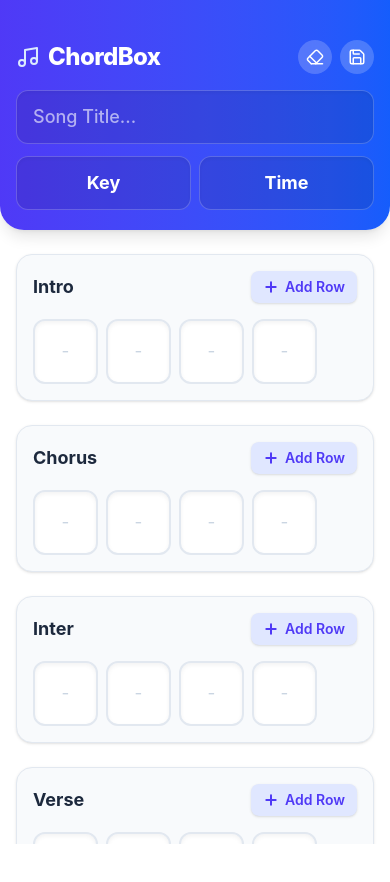
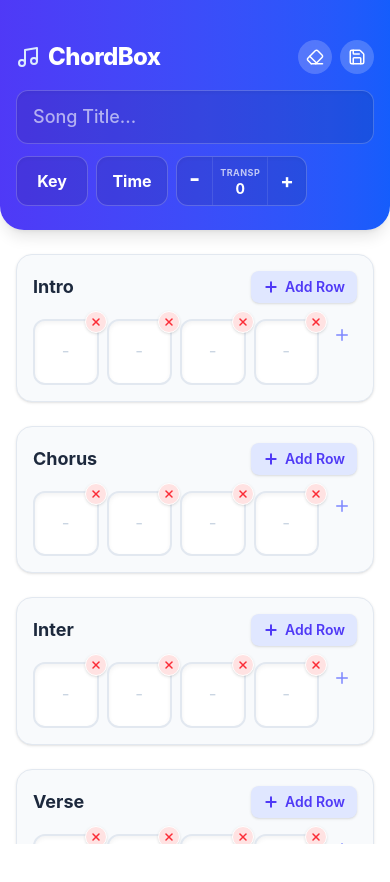
Before and after one commit to NadunML/Chord-Page, a React (Vite) app: page / in a window 390 px wide. Shown: the top 882 px of the page. Built offline with nearby package versions, Linux system fonts and the light colour scheme.

Commit message:
feat: complete application logic, implement transposition engine, dynamic grid management, and robust A4 export pipeline

```diff
--- a/package.json
+++ b/package.json
@@ -1,7 +1,8 @@
 {
-  "name": "@figma/my-make-file",
+  "name": "chord-sheet-generator",
+  "description": "A professional chord sheet application that generates dynamic, scaleable, high-quality A4 JPG exports for musicians.",
   "private": true,
-  "version": "0.0.1",
+  "version": "1.0.0",
   "type": "module",
   "scripts": {
     "build": "vite build",
--- a/src/app/App.jsx
+++ b/src/app/App.jsx
@@ -73,6 +73,10 @@ export default function App() {
   const [isCapturing, setIsCapturing] = useState(false);
   const printRef = useRef(null);
 
+  const [transposeCount, setTransposeCount] = useState(() => {
+    return parseInt(localStorage.getItem('chordBox_transpose') || '0', 10);
+  });
+
   // Sync states to local storage
   useEffect(() => {
     localStorage.setItem('chordBox_songName', songName);
@@ -89,6 +93,10 @@ export default function App() {
   useEffect(() => {
     localStorage.setItem('chordBox_sections', JSON.stringify(sections));
   }, [sections]);
+
+  useEffect(() => {
+    localStorage.setItem('chordBox_transpose', transposeCount.toString());
+  }, [transposeCount]);
 
   const updateChord = (sectionId, rowIndex, colIndex, value) => {
     setSections(prev => prev.map(sec => {
@@ -135,6 +143,27 @@ export default function App() {
     }));
   };
 
+  const removeCell = (sectionId, rowIndex, colIndex) => {
+    setSections(prev => prev.map(sec => {
+      if (sec.id !== sectionId) return sec;
+      const newRows = [...sec.rows];
+      newRows[rowIndex] = newRows[rowIndex].filter((_, i) => i !== colIndex);
+      if (newRows[rowIndex].length === 0) {
+        newRows[rowIndex] = [emptyCell()];
+      }
+      return { ...sec, rows: newRows };
+    }));
+  };
+
+  const addCell = (sectionId, rowIndex) => {
+    setSections(prev => prev.map(sec => {
+      if (sec.id !== sectionId) return sec;
+      const newRows = [...sec.rows];
+      newRows[rowIndex] = [...newRows[rowIndex], emptyCell()];
+      return { ...sec, rows: newRows };
+    }));
+  };
+
   const updateSectionName = (sectionId, newName) => {
     setSections(prev => prev.map(sec => {
       if (sec.id !== sectionId) return sec;
@@ -154,8 +183,61 @@ export default function App() {
       setSongScale('');
       setTimeSignature('');
       setSections(defaultSections);
+      setTransposeCount(0);
       toast.success("All fields have been cleared!");
     }
+  };
+
+  const handleTranspose = (steps) => {
+    const NOTE_TO_INDEX = {
+      'C': 0, 'B#': 0,
+      'C#': 1, 'Db': 1,
+      'D': 2,
+      'D#': 3, 'Eb': 3,
+      'E': 4, 'Fb': 4,
+      'F': 5, 'E#': 5,
+      'F#': 6, 'Gb': 6,
+      'G': 7,
+      'G#': 8, 'Ab': 8,
+      'A': 9,
+      'A#': 10, 'Bb': 10,
+      'B': 11, 'Cb': 11
+    };
+    const INDEX_TO_NOTE = ['C', 'C#', 'D', 'Eb', 'E', 'F', 'F#', 'G', 'Ab', 'A', 'Bb', 'B'];
+
+    if (songScale) {
+      const match = songScale.match(/^([A-G][b#]?)(.*)$/);
+      if (match) {
+        let index = NOTE_TO_INDEX[match[1]];
+        if (index !== undefined) {
+          let newIndex = (index + steps) % 12;
+          if (newIndex < 0) newIndex += 12;
+          setSongScale(INDEX_TO_NOTE[newIndex] + match[2]);
+        }
+      }
+    }
+
+    setSections(prev => prev.map(sec => ({
+      ...sec,
+      rows: sec.rows.map(row => row.map(cell => {
+        if (!cell.chord) return cell;
+
+        const newChord = cell.chord.split('/').map(part => {
+          const m = part.trim().match(/^([A-G][b#]?)(.*)$/);
+          if (!m) return part;
+          let index = NOTE_TO_INDEX[m[1]];
+          if (index === undefined) return part;
+
+          let newIndex = (index + steps) % 12;
+          if (newIndex < 0) newIndex += 12;
+          return INDEX_TO_NOTE[newIndex] + m[2];
+        }).join('/');
+
+        return { ...cell, chord: newChord };
+      }))
+    })));
+
+    setTransposeCount(prev => prev + steps);
   };
 
   const handleSave = async () => {
@@ -268,11 +350,11 @@ export default function App() {
                 className="flex-1 bg-black/10 border border-white/20 rounded-xl px-4 py-3 text-white placeholder:text-white/60 focus:outline-none focus:bg-white/20 focus:border-white/40 transition-all font-medium text-lg shadow-inner min-w-0"
               />
 
-              <div className="flex gap-2 shrink-0">
+              <div className="flex flex-row gap-2 shrink-0 overflow-x-auto pb-1 md:pb-0" style={{ scrollbarWidth: 'none', msOverflowStyle: 'none' }}>
                 <select
                   value={songScale}
                   onChange={(e) => setSongScale(e.target.value)}
-                  className="flex-1 md:w-28 bg-black/10 border border-white/20 rounded-xl px-2 py-3 text-white focus:outline-none focus:bg-white/20 focus:border-white/40 transition-all font-bold text-lg shadow-inner appearance-none text-center cursor-pointer h-full"
+                  className="shrink-0 w-[4.5rem] md:w-24 bg-black/10 border border-white/20 rounded-xl px-2 py-3 text-white focus:outline-none focus:bg-white/20 focus:border-white/40 transition-all font-bold text-base md:text-lg shadow-inner appearance-none text-center cursor-pointer"
                 >
                   <option value="" className="text-slate-800 font-normal">Key</option>
                   {Object.keys(scaleChords).map(k => (
@@ -283,13 +365,35 @@ export default function App() {
                 <select
                   value={timeSignature}
                   onChange={(e) => setTimeSignature(e.target.value)}
-                  className="flex-1 md:w-24 bg-black/10 border border-white/20 rounded-xl px-2 py-3 text-white focus:outline-none focus:bg-white/20 focus:border-white/40 transition-all font-bold text-lg shadow-inner appearance-none text-center cursor-pointer h-full"
+                  className="shrink-0 w-[4.5rem] md:w-20 bg-black/10 border border-white/20 rounded-xl px-2 py-3 text-white focus:outline-none focus:bg-white/20 focus:border-white/40 transition-all font-bold text-base md:text-lg shadow-inner appearance-none text-center cursor-pointer"
                 >
                   <option value="" className="text-slate-800 font-normal">Time</option>
                   {['2/4', '3/4', '4/4', '6/8'].map(k => (
                     <option key={k} value={k} className="text-slate-800 font-bold">{k}</option>
                   ))}
                 </select>
+
+                {/* Transpose Controls */}
+                <div className="shrink-0 flex items-stretch bg-black/10 border border-white/20 rounded-xl text-white shadow-inner">
+                  <button
+                    onClick={() => handleTranspose(-1)}
+                    disabled={isCapturing}
+                    className="px-3 md:px-4 hover:bg-white/20 rounded-l-xl transition-colors font-bold text-2xl flex items-center justify-center disabled:opacity-50"
+                  >
+                    <span className="-mt-1">-</span>
+                  </button>
+                  <div className="flex flex-col items-center justify-center min-w-[3.5rem] px-1 pointer-events-none border-x border-white/10">
+                    <span className="text-[10px] text-white/70 uppercase font-bold tracking-wider mb-0.5" style={{ fontSize: '9px' }}>Transp</span>
+                    <span className="font-bold text-sm leading-none">{transposeCount > 0 ? `+${transposeCount}` : transposeCount}</span>
+                  </div>
+                  <button
+                    onClick={() => handleTranspose(1)}
+                    disabled={isCapturing}
+                    className="px-3 md:px-4 hover:bg-white/20 rounded-r-xl transition-colors font-bold text-xl flex items-center justify-center disabled:opacity-50"
+                  >
+                    +
+                  </button>
+                </div>
               </div>
             </div>
           </header>
@@ -317,11 +421,11 @@ export default function App() {
                 <div className="space-y-3 md:space-y-4">
                   {section.rows.map((row, rIndex) => (
                     <div key={rIndex} className="flex gap-2 md:gap-4 items-center relative w-full">
-                      <div className="grid grid-cols-4 gap-2 md:gap-4 flex-1">
+                      <div className="grid gap-2 md:gap-4 flex-1" style={{ gridTemplateColumns: `repeat(${row.length}, minmax(0, 1fr))` }}>
                         {row.map((cell, cIndex) => {
                           const isActive = activeCell?.sec === section.id && activeCell?.r === rIndex && activeCell?.c === cIndex;
                           return (
-                            <div key={cIndex} className="relative w-full aspect-square sm:aspect-auto sm:h-24 md:h-28">
+                            <div key={cIndex} className="relative w-full aspect-square sm:aspect-auto sm:h-24 md:h-28 group/cell">
                               <div className={`absolute inset-0 w-full h-full flex items-center justify-between px-1 md:px-4 rounded-xl border-2 transition-all shadow-inner bg-white ${isActive ? 'border-indigo-500 ring-4 ring-indigo-500/20' : 'border-slate-200 focus-within:border-indigo-400'}`}>
 
                                 {/* Left Repeat Bracket */}
@@ -348,23 +452,45 @@ export default function App() {
                                 )}
 
                               </div>
+
+                              {/* Remove Cell Button */}
+                              {row.length > 1 && (
+                                <button
+                                  onClick={(e) => {
+                                    e.stopPropagation();
+                                    removeCell(section.id, rIndex, cIndex);
+                                  }}
+                                  className="absolute -top-2 -right-2 bg-red-100 hover:bg-red-500 text-red-500 hover:text-white rounded-full p-1 opacity-100 md:opacity-0 md:group-hover/cell:opacity-100 transition-all z-10 shadow-sm border border-white"
+                                  title="Remove Box"
+                                >
+                                  <X size={12} strokeWidth={3} />
+                                </button>
+                              )}
                             </div>
                           );
                         })}
                       </div>
 
-                      {/* Delete Row Button */}
-                      <div className="w-8 md:w-10 flex justify-center shrink-0">
+                      {/* Row Actions */}
+                      <div className="flex flex-col gap-1 shrink-0">
+                        <button
+                          onClick={() => addCell(section.id, rIndex)}
+                          className="text-indigo-400 hover:text-indigo-600 hover:bg-indigo-50 p-1.5 md:p-2 rounded-full transition-colors flex justify-center"
+                          title="Add Box to Row"
+                        >
+                          <Plus size={18} className="md:w-5 md:h-5" />
+                        </button>
+
                         {section.rows.length > 1 ? (
                           <button
                             onClick={() => removeRow(section.id, rIndex)}
-                            className="text-red-400 hover:text-red-600 hover:bg-red-50 p-2 md:p-3 rounded-full transition-colors"
+                            className="text-red-400 hover:text-red-600 hover:bg-red-50 p-1.5 md:p-2 rounded-full transition-colors flex justify-center"
                             title="Delete Row"
                           >
-                            <Trash2 size={20} className="md:w-6 md:h-6" />
+                            <Trash2 size={18} className="md:w-5 md:h-5" />
                           </button>
                         ) : (
-                          <div className="w-8 md:w-10"></div>
+                          <div className="h-[30px] md:h-[36px]"></div>
                         )}
                       </div>
                     </div>
@@ -483,7 +609,7 @@ export default function App() {
 
                   <div style={{ display: 'flex', flexDirection: 'column', gap: printGap }}>
                     {section.rows.map((row, rIndex) => (
-                      <div key={rIndex} className="grid grid-cols-4" style={{ gap: '16px' }}>
+                      <div key={rIndex} className="grid" style={{ gap: '16px', gridTemplateColumns: `repeat(${row.length}, minmax(0, 1fr))` }}>
                         {row.map((cell, cIndex) => (
                           <div
                             key={cIndex}
@@ -510,7 +636,7 @@ export default function App() {
                                 fontFamily: 'sans-serif',
                                 whiteSpace: 'nowrap'
                               }}>
-                                {cell.chord ? cell.chord.trim() : ''}
+                                {cell.chord && cell.chord.trim() !== '' ? cell.chord.trim() : '-'}
                               </span>
                             </div>
 
```
Also changed, not shown: 1 other file (tests, documents, lock files or other folders).
